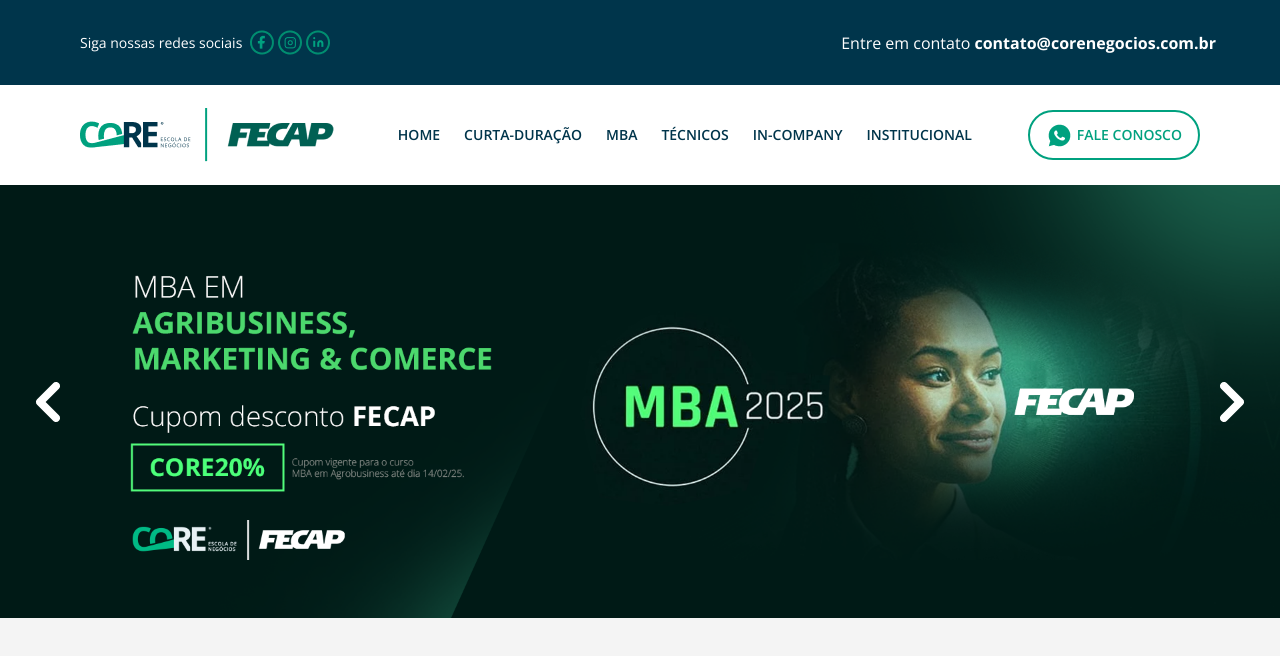
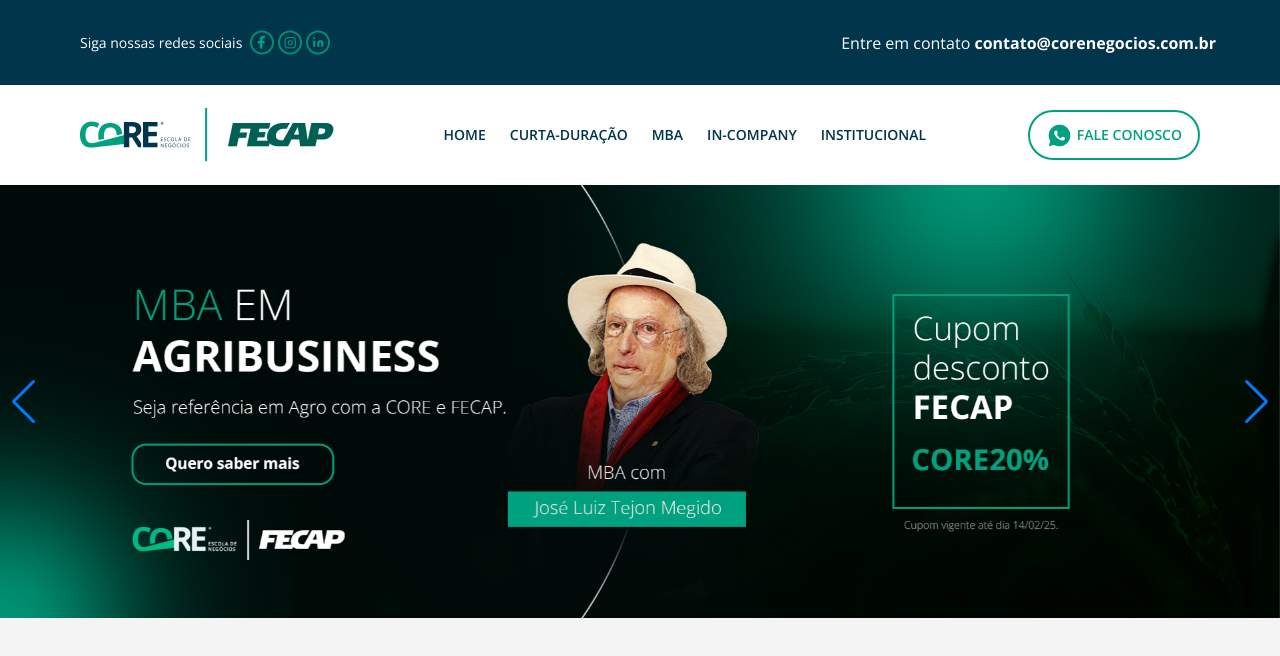
Before and after one commit to mateushr23/core-fecap, a React (Vite) app: page / in a window 1280 px wide. Shown: the top 656 px of the page. Built offline with nearby package versions, Linux system fonts and the light colour scheme.

Commit message:
feat: swiper

```diff
--- a/package.json
+++ b/package.json
@@ -19,12 +19,14 @@
     "react": "^18.3.1",
     "react-dom": "^18.3.1",
     "react-router-dom": "^7.0.2",
+    "swiper": "^11.2.1",
     "tailwind": "^4.0.0"
   },
   "devDependencies": {
     "@eslint/js": "^9.15.0",
     "@types/react": "^18.3.12",
     "@types/react-dom": "^18.3.1",
+    "@types/swiper": "^5.4.3",
     "@vitejs/plugin-react": "^4.3.4",
     "autoprefixer": "^10.4.20",
     "eslint": "^9.15.0",
--- a/src/app.tsx
+++ b/src/app.tsx
@@ -4,7 +4,7 @@
 import { Home } from "./pages/home"
 import { CurtaDuracao } from "./pages/curta-duracao"
 import { Mba } from "./pages/mba"
-import { Tecnicos } from "./pages/tecnicos"
+// import { Tecnicos } from "./pages/tecnicos"
 import { Institucional } from "./pages/institucional"
 import { CursoCurta } from "./pages/curso-curta"
 import { CursoMba } from "./pages/curso-mba"
@@ -19,7 +19,7 @@
           <Route path="/" element={<Home />} />
           <Route path="/curta-duracao" element={<CurtaDuracao />} />
           <Route path="/mba" element={<Mba />} />
-          <Route path="/tecnicos" element={<Tecnicos />} />
+          {/* <Route path="/tecnicos" element={<Tecnicos />} /> */}
           <Route path="/institucional" element={<Institucional />} />
           <Route path="/incompany" element={<InCompany />} />
           <Route path="/curso/curta/:id" element={<CursoCurta />} />
--- a/src/components/carrossel.tsx
+++ b/src/components/carrossel.tsx
@@ -1,3 +1,7 @@
+import { Swiper, SwiperSlide } from "swiper/react"
+import { Navigation } from "swiper/modules" // Ativa o uso de setas
+import "swiper/css"
+import "swiper/css/navigation"
 import { useState, useEffect } from "react"
 import carrossel1 from "../assets/images/carrossel1.png"
 import carrossel2 from "../assets/images/carrossel2.png"
@@ -5,44 +9,16 @@
 import carrosselMobile1 from "../assets/images/carrosselMobile1.png"
 import carrosselMobile2 from "../assets/images/carrosselMobile2.png"
 import carrosselMobile3 from "../assets/images/carrosselMobile3.png"
-import leftArrow from "../assets/images/left-arrow.png"
-import rightArrow from "../assets/images/right-arrow.png"
 
 export function Carrossel() {
   const desktopImages = [carrossel1, carrossel2, carrossel3]
   const mobileImages = [carrosselMobile1, carrosselMobile2, carrosselMobile3]
 
-  const [currentIndex, setCurrentIndex] = useState(0)
   const [isMobile, setIsMobile] = useState(window.innerWidth < 768)
 
-  // Função para avançar para a próxima imagem
-  const handleNext = () => {
-    setCurrentIndex((prevIndex) =>
-      prevIndex === desktopImages.length - 1 ? 0 : prevIndex + 1
-    )
-  }
-
-  // Função para retroceder para a imagem anterior
-  const handlePrev = () => {
-    setCurrentIndex((prevIndex) =>
-      prevIndex === 0 ? desktopImages.length - 1 : prevIndex - 1
-    )
-  }
-
-  // Configuração do intervalo para troca automática de imagens
-  useEffect(() => {
-    const interval = setInterval(() => {
-      handleNext()
-    }, 10000) // Troca a cada 10 segundos
-
-    // Limpa o intervalo ao desmontar o componente
-    return () => clearInterval(interval)
-  })
-
-  // Detectar mudanças no tamanho da tela
   useEffect(() => {
     const handleResize = () => {
-      setIsMobile(window.innerWidth < 768) // Define como "mobile" para telas menores que 768px
+      setIsMobile(window.innerWidth < 768)
     }
 
     window.addEventListener("resize", handleResize)
@@ -59,29 +35,27 @@
 
   return (
     <div className="relative w-full">
-      {/* Imagem principal do carrossel */}
-      <img
-        onClick={handleCarrosselClick}
-        src={images[currentIndex]}
-        alt={`Imagem ${currentIndex + 1}`}
-        className="w-full"
-      />
-
-      {/* Botão Anterior */}
-      <img
-        src={leftArrow}
-        alt="Seta para a esquerda"
-        className="absolute top-1/2 left-4 transform -translate-y-1/2 cursor-pointer"
-        onClick={handlePrev}
-      />
-
-      {/* Botão Próximo */}
-      <img
-        src={rightArrow}
-        alt="Seta para a direita"
-        className="absolute top-1/2 right-4 transform -translate-y-1/2 cursor-pointer"
-        onClick={handleNext}
-      />
+      <Swiper
+        modules={[Navigation]} // Ativando o módulo de navegação
+        navigation // Adiciona botões de navegação automáticos
+        loop={true} // Permite loop infinito
+        autoplay={{ delay: 10000 }} // Troca automática a cada 10s
+        spaceBetween={0} // Remove espaçamento entre slides
+        slidesPerView={1} // Mostra um slide por vez
+        className="w-full" // Garante que o carrossel ocupe toda a largura
+        initialSlide={2} // Define o slide inicial (índice 2 = terceira imagem)
+      >
+        {images.map((image, index) => (
+          <SwiperSlide key={index}>
+            <img
+              src={image}
+              alt={`Imagem ${index + 1}`}
+              onClick={handleCarrosselClick}
+              className="w-full h-auto object-cover"
+            />
+          </SwiperSlide>
+        ))}
+      </Swiper>
     </div>
   )
 }
--- a/src/components/header.tsx
+++ b/src/components/header.tsx
@@ -65,11 +65,13 @@
       </div>
       <div className="flex h-[100px] items-center bg-white text-black px-8 lg:px-10 xl:px-20 justify-between">
         {/* Logo */}
-        <img
-          className="w-40 lg:w-auto xl:w-auto"
-          src={logo}
-          alt="Logo da Core e da Fecap"
-        />
+        <Link to={"/"} onClick={() => window.scrollTo(0, 0)}>
+          <img
+            className="w-40 lg:w-auto xl:w-auto"
+            src={logo}
+            alt="Logo da Core e da Fecap"
+          />
+        </Link>
 
         {/* Menu (centralizado em telas maiores) */}
         <div className="hidden lg:flex gap-6 text-blue300 font-semibold text-sm">
@@ -86,9 +88,9 @@
           <Link to={"/mba"} onClick={() => window.scrollTo(0, 0)}>
             MBA
           </Link>
-          <Link to={"/tecnicos"} onClick={() => window.scrollTo(0, 0)}>
+          {/* <Link to={"/tecnicos"} onClick={() => window.scrollTo(0, 0)}>
             TÉCNICOS
-          </Link>
+          </Link> */}
           <Link to={"/incompany"} onClick={() => window.scrollTo(0, 0)}>
             IN-COMPANY
           </Link>
@@ -125,9 +127,9 @@
               <Link to={"/mba"} onClick={() => window.scrollTo(0, 0)}>
                 MBA
               </Link>
-              <Link to={"/tecnicos"} onClick={() => window.scrollTo(0, 0)}>
+              {/* <Link to={"/tecnicos"} onClick={() => window.scrollTo(0, 0)}>
                 TÉCNICOS
-              </Link>
+              </Link> */}
               <Link to={"/incompany"} onClick={() => window.scrollTo(0, 0)}>
                 IN-COMPANY
               </Link>
--- a/tsconfig.app.json
+++ b/tsconfig.app.json
@@ -6,6 +6,7 @@
     "lib": ["ES2020", "DOM", "DOM.Iterable"],
     "module": "ESNext",
     "skipLibCheck": true,
+    "typeRoots": ["node_modules/@types", "src/@types"],
 
     /* Bundler mode */
     "moduleResolution": "bundler",
```
Also changed, not shown: 1 other file (tests, documents, lock files or other folders).
